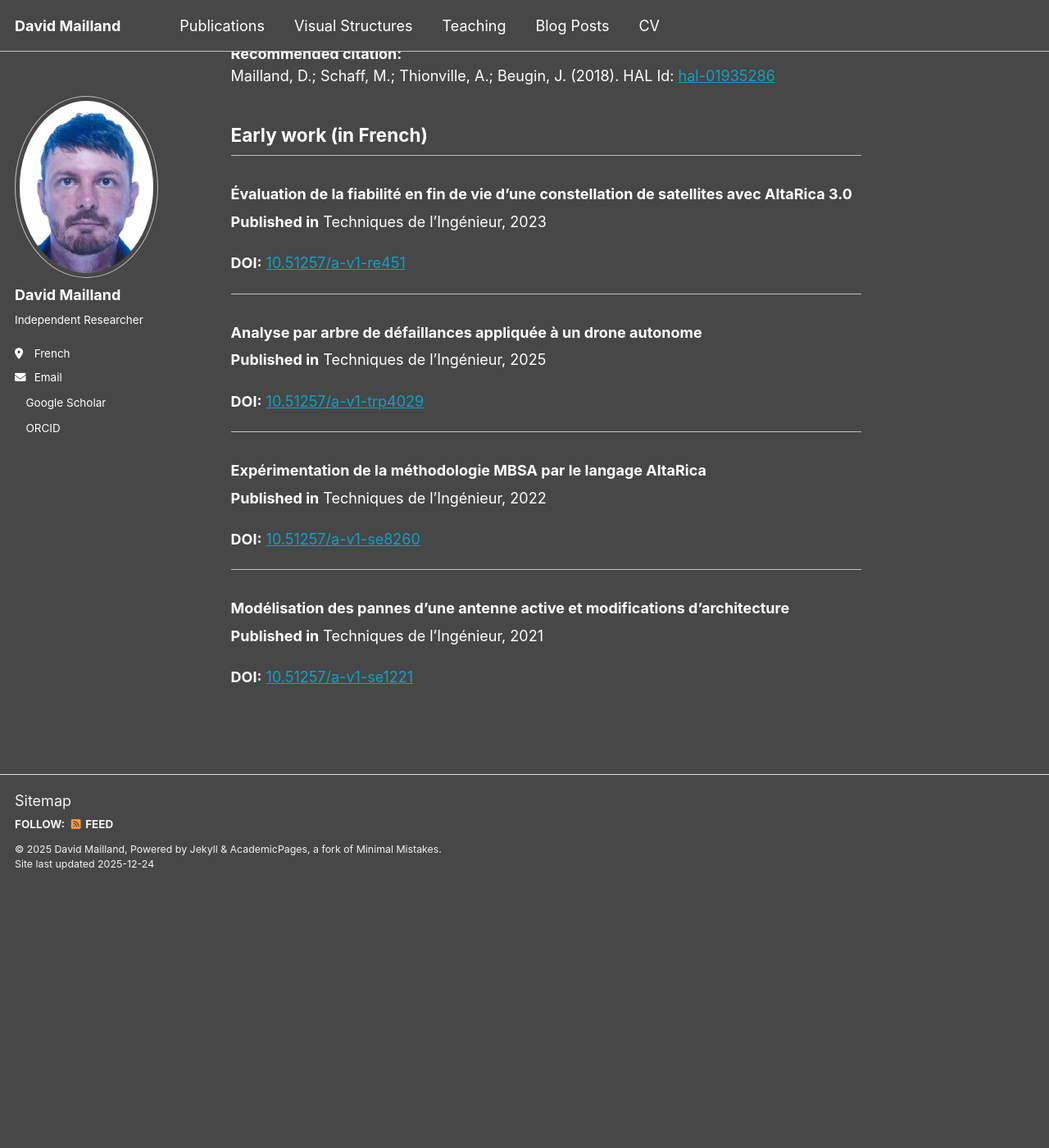
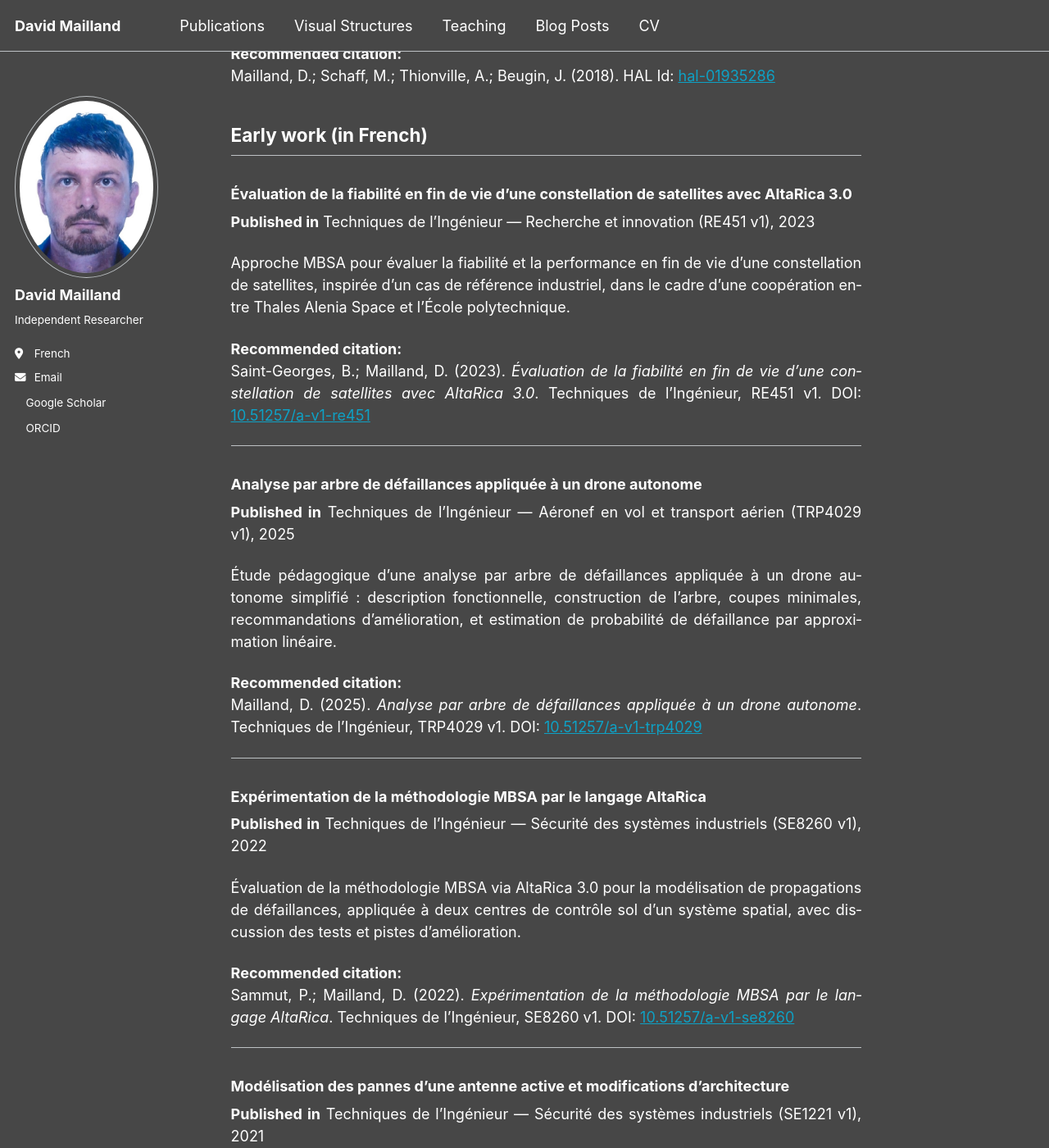
Before and after one commit to davidmailland/davidmailland.github.io, a Jekyll site: the page built from _pages/publications.html, in a window 1280 px wide and 1400 px high, scrolled down 2030 px. Shown: the whole window at 82% size. Built offline with Jekyll 4.4.1, drawn with Linux system fonts in a browser that asks for light colours; some web fonts are replaced; a script bundle is joined from its source files by our own code; library files that are not in the unit come from our copies; a style sheet for code colours, icons or effects is not loaded; before the commit the page ends 3112 px from its top, so only the background shows below that; some of the changed text lies outside the part shown.

Commit message:
Update publications.html

```diff
--- a/_pages/publications.html
+++ b/_pages/publications.html
@@ -112,39 +112,64 @@ author_profile: true
 <h2>Early work (in French)</h2>
 
 <h3>Évaluation de la fiabilité en fin de vie d’une constellation de satellites avec AltaRica 3.0</h3>
-<p><strong>Published in</strong> Techniques de l’Ingénieur, 2023</p>
-<p><strong>DOI:</strong>
-  <a href="https://doi.org/10.51257/a-v1-re451" target="_blank" rel="noopener">
-    10.51257/a-v1-re451
-  </a>
+<p><strong>Published in</strong> Techniques de l’Ingénieur — Recherche et innovation (RE451 v1), 2023</p>
+<p>
+  Approche MBSA pour évaluer la fiabilité et la performance en fin de vie d’une constellation de satellites,
+  inspirée d’un cas de référence industriel, dans le cadre d’une coopération entre Thales Alenia Space et l’École polytechnique.
+</p>
+<p><strong>Recommended citation:</strong><br>
+  Saint-Georges, B.; Mailland, D. (2023).
+  <em>Évaluation de la fiabilité en fin de vie d’une constellation de satellites avec AltaRica 3.0</em>.
+  Techniques de l’Ingénieur, RE451 v1.
+  DOI:
+  <a href="https://doi.org/10.51257/a-v1-re451" target="_blank" rel="noopener">10.51257/a-v1-re451</a>
 </p>
 
 <hr>
 
 <h3>Analyse par arbre de défaillances appliquée à un drone autonome</h3>
-<p><strong>Published in</strong> Techniques de l’Ingénieur, 2025</p>
-<p><strong>DOI:</strong>
-  <a href="https://doi.org/10.51257/a-v1-trp4029" target="_blank" rel="noopener">
-    10.51257/a-v1-trp4029
-  </a>
+<p><strong>Published in</strong> Techniques de l’Ingénieur — Aéronef en vol et transport aérien (TRP4029 v1), 2025</p>
+<p>
+  Étude pédagogique d’une analyse par arbre de défaillances appliquée à un drone autonome simplifié :
+  description fonctionnelle, construction de l’arbre, coupes minimales, recommandations d’amélioration,
+  et estimation de probabilité de défaillance par approximation linéaire.
+</p>
+<p><strong>Recommended citation:</strong><br>
+  Mailland, D. (2025).
+  <em>Analyse par arbre de défaillances appliquée à un drone autonome</em>.
+  Techniques de l’Ingénieur, TRP4029 v1.
+  DOI:
+  <a href="https://doi.org/10.51257/a-v1-trp4029" target="_blank" rel="noopener">10.51257/a-v1-trp4029</a>
 </p>
 
 <hr>
 
 <h3>Expérimentation de la méthodologie MBSA par le langage AltaRica</h3>
-<p><strong>Published in</strong> Techniques de l’Ingénieur, 2022</p>
-<p><strong>DOI:</strong>
-  <a href="https://doi.org/10.51257/a-v1-se8260" target="_blank" rel="noopener">
-    10.51257/a-v1-se8260
-  </a>
+<p><strong>Published in</strong> Techniques de l’Ingénieur — Sécurité des systèmes industriels (SE8260 v1), 2022</p>
+<p>
+  Évaluation de la méthodologie MBSA via AltaRica 3.0 pour la modélisation de propagations de défaillances,
+  appliquée à deux centres de contrôle sol d’un système spatial, avec discussion des tests et pistes d’amélioration.
+</p>
+<p><strong>Recommended citation:</strong><br>
+  Sammut, P.; Mailland, D. (2022).
+  <em>Expérimentation de la méthodologie MBSA par le langage AltaRica</em>.
+  Techniques de l’Ingénieur, SE8260 v1.
+  DOI:
+  <a href="https://doi.org/10.51257/a-v1-se8260" target="_blank" rel="noopener">10.51257/a-v1-se8260</a>
 </p>
 
 <hr>
 
 <h3>Modélisation des pannes d’une antenne active et modifications d’architecture</h3>
-<p><strong>Published in</strong> Techniques de l’Ingénieur, 2021</p>
-<p><strong>DOI:</strong>
-  <a href="https://doi.org/10.51257/a-v1-se1221" target="_blank" rel="noopener">
-    10.51257/a-v1-se1221
-  </a>
+<p><strong>Published in</strong> Techniques de l’Ingénieur — Sécurité des systèmes industriels (SE1221 v1), 2021</p>
+<p>
+  Étude MBSA de la propagation de pannes dans une antenne active à l’aide de MissRdP (réseaux de Petri)
+  et d’AltaRica 3.0, avec comparaison de la flexibilité des outils pour des modifications rapides d’architecture.
 </p>
+<p><strong>Recommended citation:</strong><br>
+  Juan, M.; Mailland, D.; Fifis, N.; Gregoris, G. (2021).
+  <em>Modélisation des pannes d’une antenne active et modifications d’architecture</em>.
+  Techniques de l’Ingénieur, SE1221 v1.
+  DOI:
+  <a href="https://doi.org/10.51257/a-v1-se1221" target="_blank" rel="noopener">10.51257/a-v1-se1221</a>
+</p>
```
